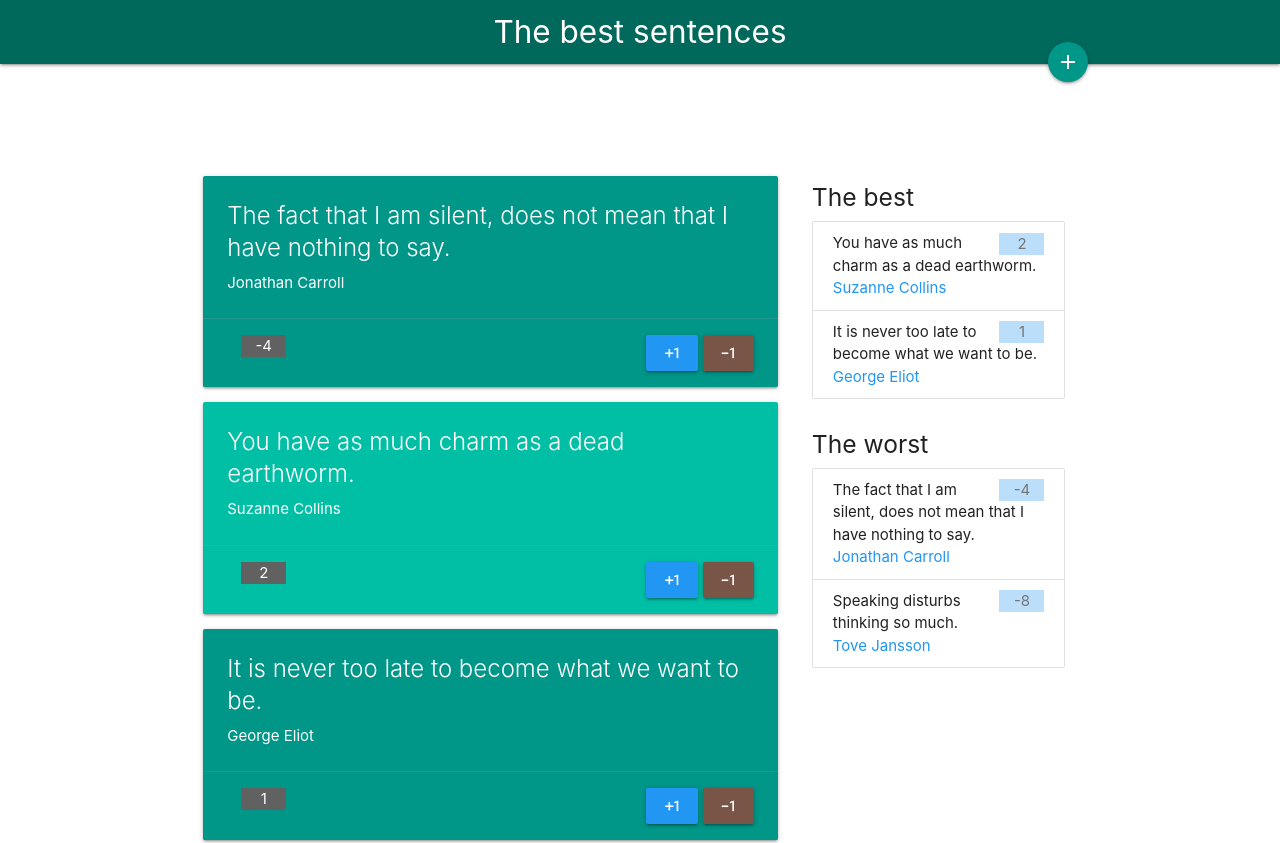
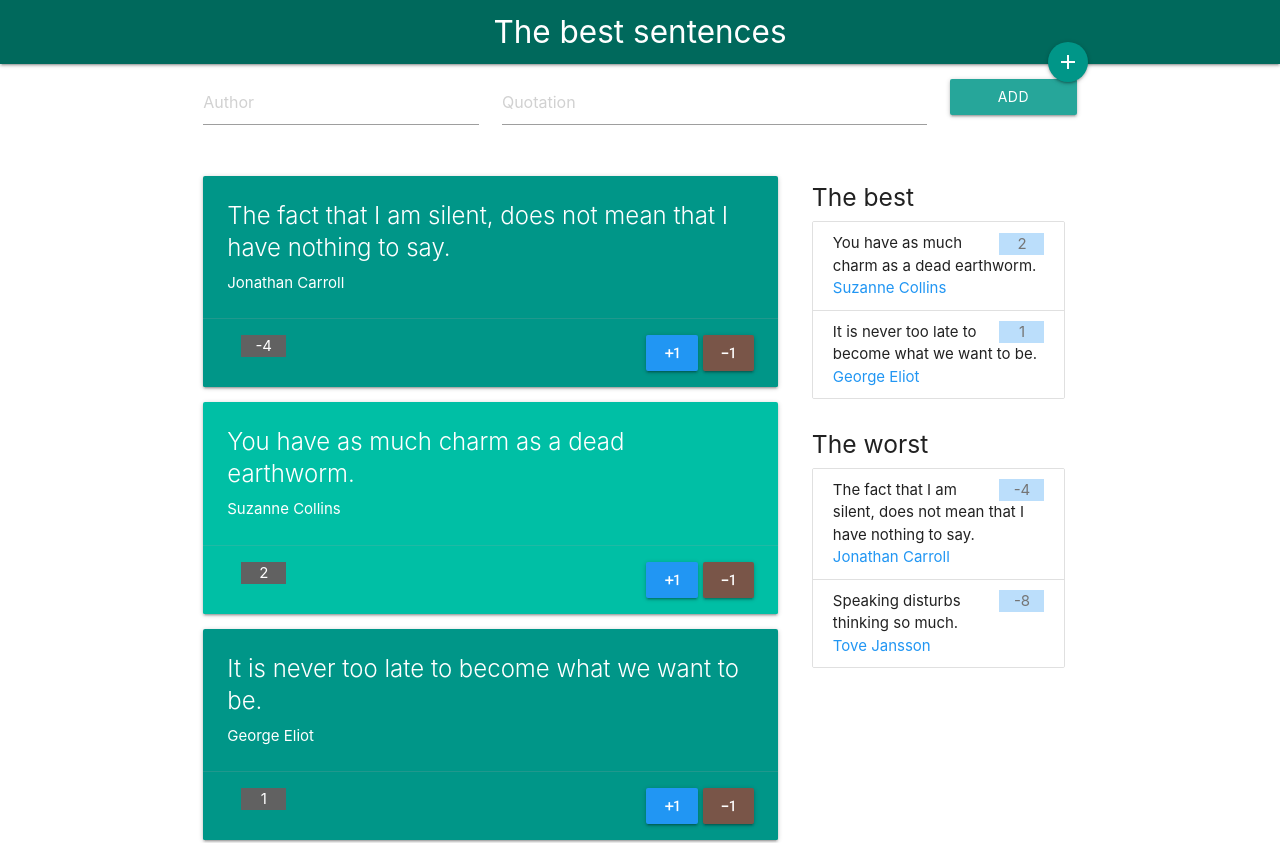
Before and after one commit to Anna118690/Quotations, an Angular app: page / in a window 1280 px wide. Shown: the top 843 px of the page. Built offline with nearby package versions, Linux system fonts and the light colour scheme.

Commit message:
component form

```diff
--- a/src/app/app.component.html
+++ b/src/app/app.component.html
@@ -4,20 +4,11 @@
 
 <div class="container q-container">
   <!--Dodawanie cytatu-->
-  <button class="btn-floating teal add-button" (click)="onSwitchForm()">
+  <button class="btn-floating teal add-button" >
     <i class="material-icons">add</i>
   </button>
-  <div class="row edit-row" [class.drawer]="showForm" >
-    <div class="input-field col s4">
-      <input type="text" placeholder="Author" [(ngModel)]="quotation.author" />
-    </div>
-    <div class="input-field col s6">
-      <input type="text" placeholder="Quotation" [(ngModel)]="quotation.sentence" />
-    </div>
-    <div class="input-field col s2">
-      <button class="btn small" (click)="addQuotation()" >Add quotation </button>
-    </div>
-  </div>
+
+ <app-form></app-form>
   <!-- Koniec dodawanie cytatu -->
 
   <div class="row">
--- a/src/app/app.component.ts
+++ b/src/app/app.component.ts
@@ -8,18 +8,13 @@ import { Quotation } from './models/quotation';
   styleUrls: ['./app.component.css']
 })
 export class AppComponent {
-  showForm = false;
+
   quotes: Quotation[] = QUOTES;
-  quotation: Quotation= {author:'', sentence :'', votes: 0};
 
-  onSwitchForm(): void {
-    this.showForm = !this.showForm;
-  }
 
-  addQuotation() {
-    this.quotes.unshift(this.quotation);
-    this.quotation = {author:'', sentence :'', votes: 0}; //resetuje obiekt quotation
-  }
+
+
+
 
   addVote(quotation: Quotation, value: number)
   {
--- a/src/app/app.module.ts
+++ b/src/app/app.module.ts
@@ -5,13 +5,15 @@ import { AppComponent } from './app.component';
 import { FormsModule } from '@angular/forms';
 import { NavbarComponent } from './navbar/navbar.component';
 import { RankingComponent } from './ranking/ranking.component';
+import { FormComponent } from './form/form.component';
 
 
 @NgModule({
   declarations: [
     AppComponent,
     NavbarComponent,
-    RankingComponent
+    RankingComponent,
+    FormComponent
   ],
   imports: [
     BrowserModule,
--- /dev/null
+++ b/src/app/form/form.component.html
@@ -0,0 +1,11 @@
+<div class="row edit-row" [class.drawer]="showForm" >
+    <div class="input-field col s4">
+      <input type="text" placeholder="Author" [(ngModel)]="quotation.author" />
+    </div>
+    <div class="input-field col s6">
+      <input type="text" placeholder="Quotation" [(ngModel)]="quotation.sentence" />
+    </div>
+    <div class="input-field col s2">
+      <button class="btn small" (click)="addQuotation()" >Add quotation </button>
+    </div>
+  </div>
--- /dev/null
+++ b/src/app/form/form.component.ts
@@ -0,0 +1,26 @@
+
+import { Component } from '@angular/core';
+import { Quotation } from './../models/quotation';
+
+@Component({
+  selector: 'app-form',
+  templateUrl: './form.component.html',
+  styleUrls: ['./form.component.css']
+})
+export class FormComponent  {
+
+
+  showForm = true;
+  quotation: Quotation= {author:'', sentence :'', votes: 0};
+
+
+  onSwitchForm(): void {
+    this.showForm = !this.showForm;
+  }
+
+  addQuotation() {
+
+    this.quotation = {author:'', sentence :'', votes: 0}; //resetuje obiekt quotation
+  }
+
+}
```
Also changed, not shown: src/app/form/form.component.css (added).
